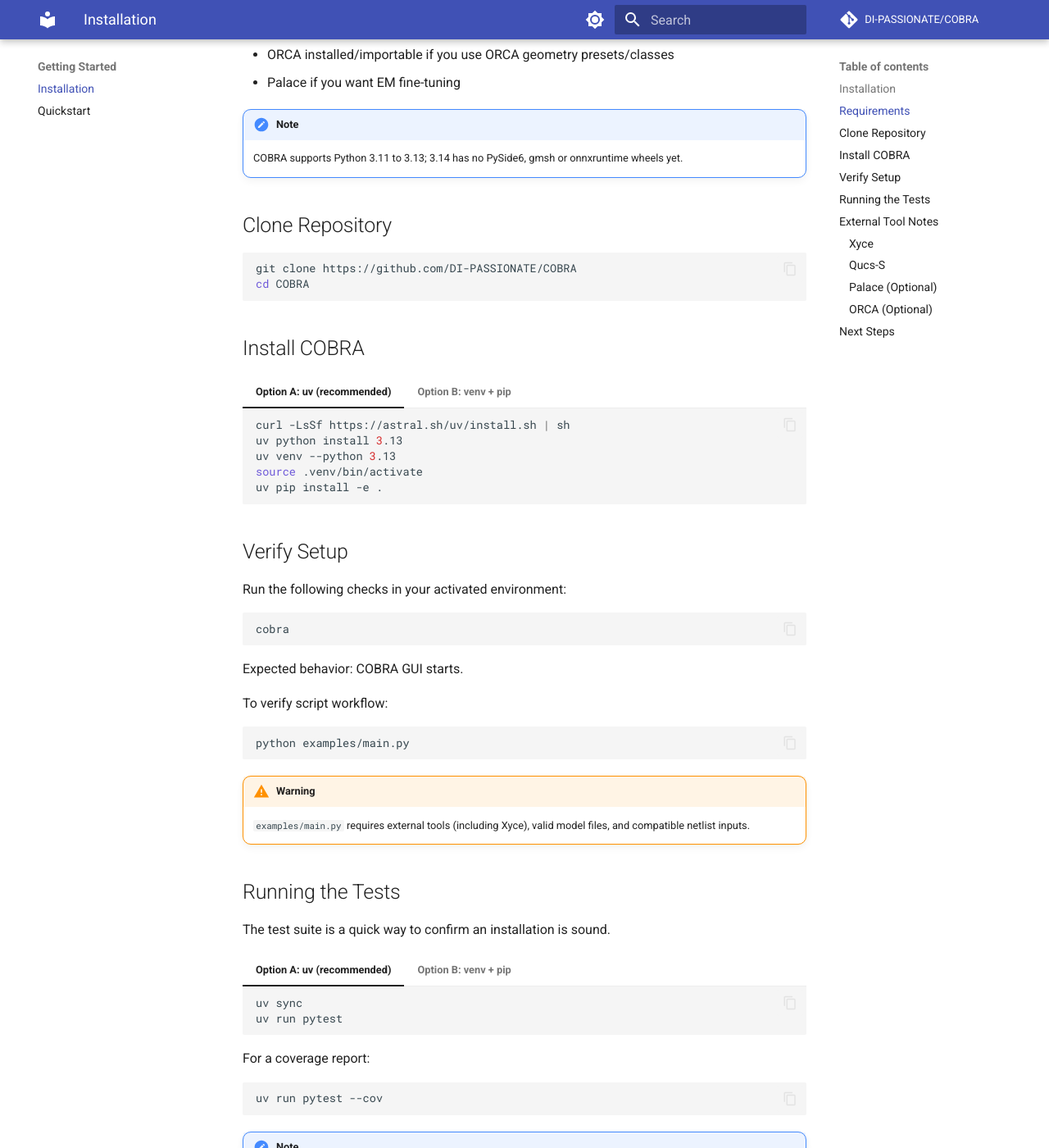
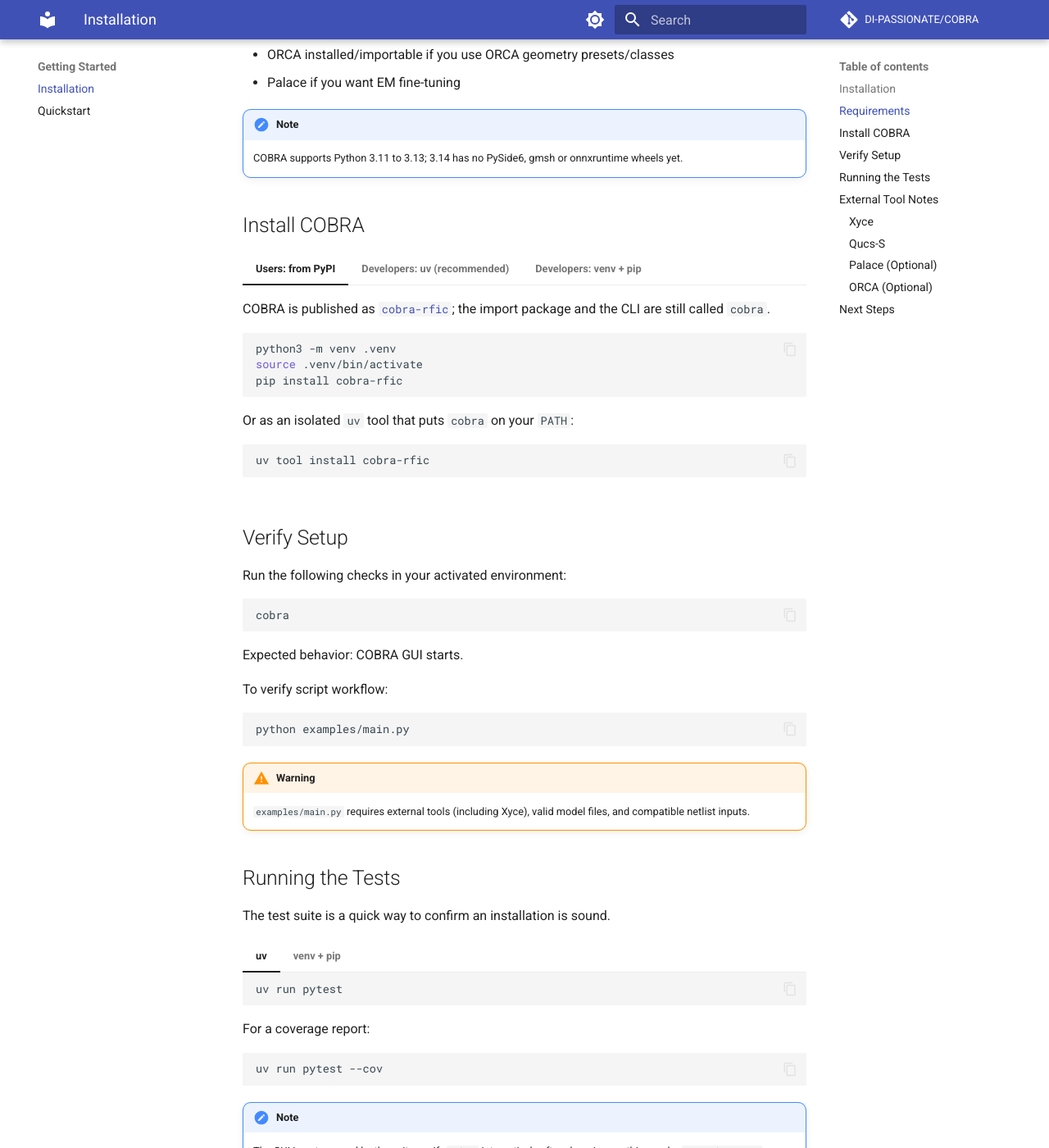
Before and after one commit to DI-PASSIONATE/COBRA, an MkDocs documentation site: the page built from docs/setup.md, in a window 1280 px wide and 1400 px high, scrolled down 450 px. Shown: the whole window at 82% size. Built offline with MkDocs 1.6.1 and Material for MkDocs 9.7.7, drawn with Linux system fonts in a browser that asks for light colours; comment, search, counter and statistics services are not loaded.

Commit message:
Updated installation instructions

````diff
--- a/docs/setup.md
+++ b/docs/setup.md
@@ -14,32 +14,48 @@
 !!! note
 	COBRA supports Python 3.11 to 3.13; 3.14 has no PySide6, gmsh or onnxruntime wheels yet.
 
-## Clone Repository
-
-```bash
-git clone https://github.com/DI-PASSIONATE/COBRA
-cd COBRA
-```
-
 ## Install COBRA
 
-=== "Option A: uv (recommended)"
+=== "Users: from PyPI"
 
-	```bash
-	curl -LsSf https://astral.sh/uv/install.sh | sh
-	uv python install 3.13
-	uv venv --python 3.13
-	source .venv/bin/activate
-	uv pip install -e .
-	```
-
-=== "Option B: venv + pip"
+	COBRA is published as [`cobra-rfic`](https://pypi.org/project/cobra-rfic/);
+	the import package and the CLI are still called `cobra`.
 
 	```bash
 	python3 -m venv .venv
 	source .venv/bin/activate
+	pip install cobra-rfic
+	```
+
+	Or as an isolated `uv` tool that puts `cobra` on your `PATH`:
+
+	```bash
+	uv tool install cobra-rfic
+	```
+
+=== "Developers: uv (recommended)"
+
+	`uv sync` creates `.venv/` from `uv.lock` with COBRA in editable mode and the
+	dev tools (`pytest`, `ruff`, `ty`). Use `uv run <command>` or activate the
+	environment.
+
+	```bash
+	git clone https://github.com/DI-PASSIONATE/COBRA
+	cd COBRA
+	curl -LsSf https://astral.sh/uv/install.sh | sh   # if uv is missing
+	uv sync --python 3.12
+	source .venv/bin/activate
+	```
+
+=== "Developers: venv + pip"
+
+	```bash
+	git clone https://github.com/DI-PASSIONATE/COBRA
+	cd COBRA
+	python3 -m venv .venv
+	source .venv/bin/activate
 	pip install -U pip
-	pip install -e .
+	pip install -e . pytest pytest-cov
 	```
 
 ## Verify Setup
@@ -65,17 +81,15 @@
 
 The test suite is a quick way to confirm an installation is sound.
 
-=== "Option A: uv (recommended)"
+=== "uv"
 
 	```bash
-	uv sync
 	uv run pytest
 	```
 
-=== "Option B: venv + pip"
+=== "venv + pip"
 
 	```bash
-	pip install -e . pytest pytest-cov
 	pytest
 	```
 
````
Also changed, not shown: README.md (+32 -33 lines).
